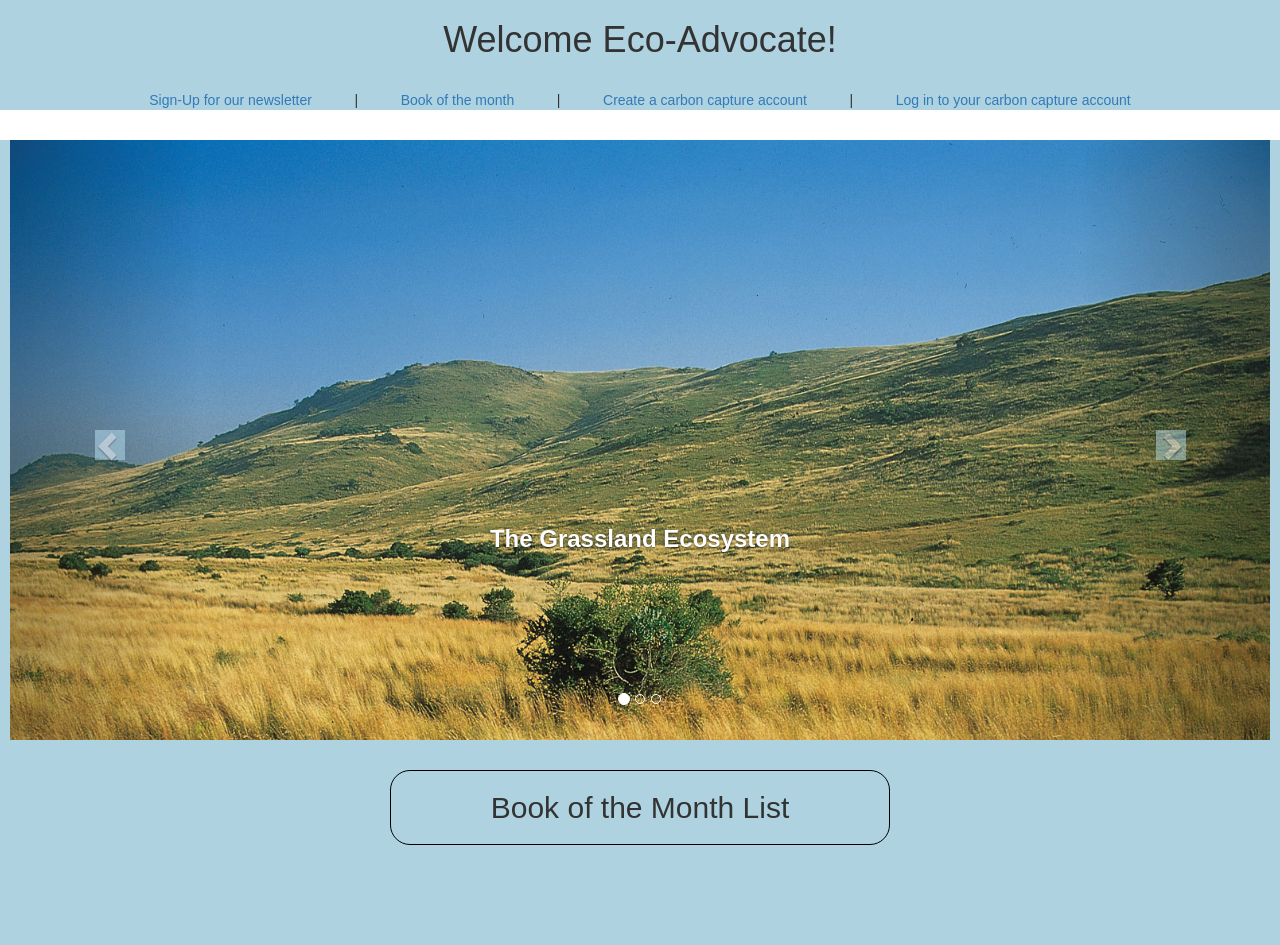
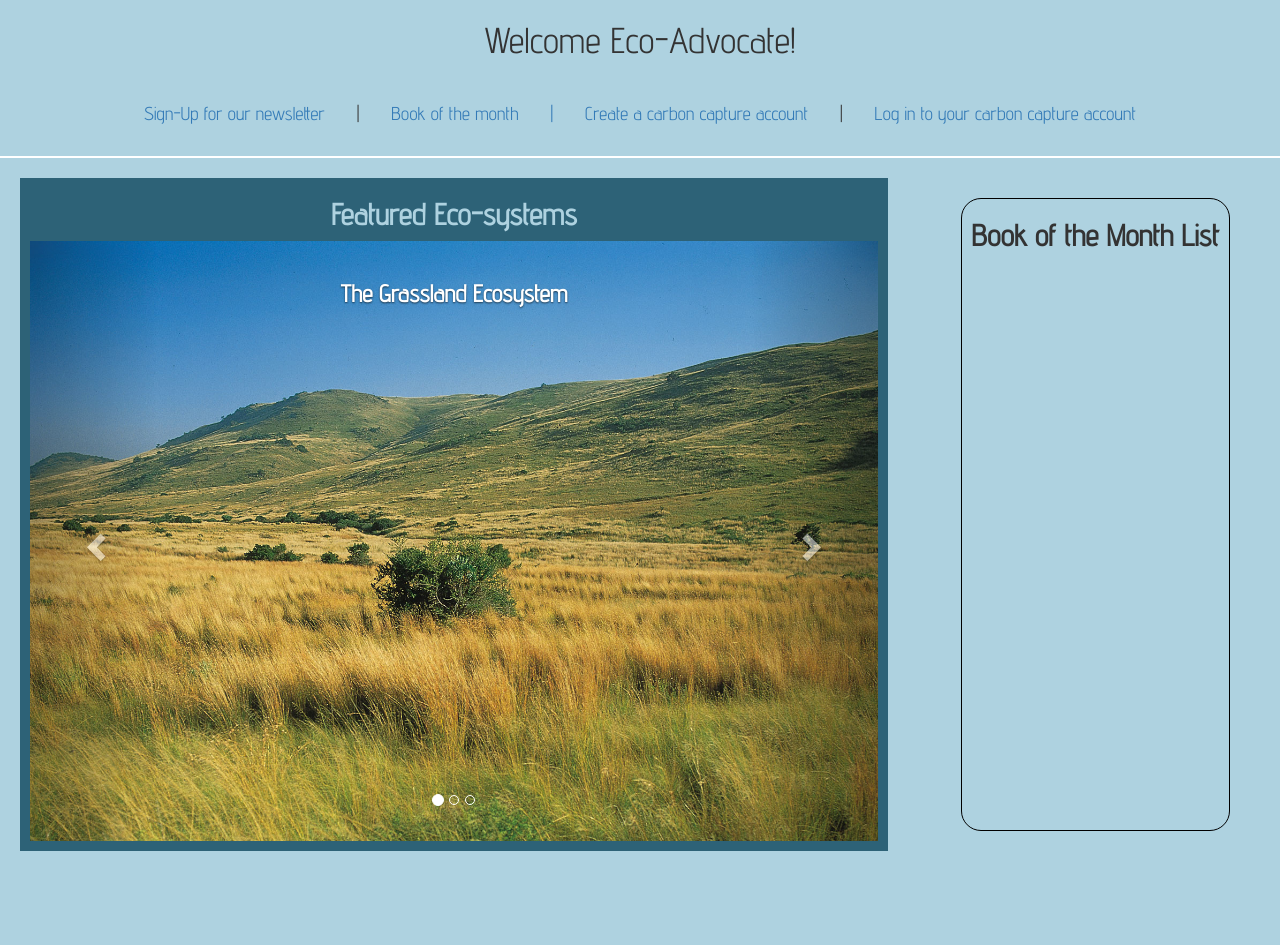
Before and after one commit to sssdelga/ecoeducation, a Django app: template ecoed_app/templates/index.html in a window 1280 px wide. After the commit the page ends 851 px from the top, so only its background shows below. Run offline with Django 3.2, Linux system fonts and the light colour scheme; the template is opened without the code that fills it, so the values that code supplies are empty; some libraries are stand-ins or nearby versions.

Commit message:
finalized main page carousel and js alert

```diff
--- /dev/null
+++ b/ecoed_app/static/js/script.js
@@ -0,0 +1,3 @@
+function noBook() {
+    alert('There is no new book of the month posted yet!');
+}
--- a/ecoed_app/static/style.css
+++ b/ecoed_app/static/style.css
@@ -2,7 +2,7 @@
     padding: 0px;
     margin: 0px;
     background-color: rgb(174, 210, 224);
-    font-family:sans-serif;
+    font-family:'Advent Pro', sans-serif;
 }
 
 h1{
@@ -16,15 +16,31 @@ h1{
         list-style-type: none;
         display: flex;
         justify-content: space-around;
-    margin: 30px 10%;
+        padding: 30px 10%;
+        margin: 0px;
+        border-bottom: 2px solid white;
     }
     #menu_bar li{
         display: inline-block;
+        font-size: 14pt;
     }
 
 #body{
-    background-color: rgb(174, 210, 224);
+    display: flex;
+    justify-content: space-between;
+    padding: 20px;
 }
+#body_main{
+    width: 70%;
+    background-color: rgb(45, 98, 119);
+}
+    #body_main h2{
+        font-weight: bolder;
+        text-align: center;
+        background-color: rgb(45, 98, 119);
+        color:rgb(174, 210, 224);
+    }
+
     #ecosystem_hl{
         margin: 10px;
     }
@@ -34,30 +50,35 @@ h1{
         .item img{
             height: 500px;
         }
-.carousel-indicators{
+        .carousel-indicators, .carousel-control span{
             background-color: transparent;
         }
         .carousel-caption, .carousel-caption h3{
             background-color: transparent;
-    padding-bottom: 800px;
             font-weight:bolder;
+        }
+        .carousel-caption {
+            position: relative;
+            left: 0;
+            top: 0;
         }
 
 
 #book_list_parent{
     display: flex;
     justify-content: space-around;
+    margin: 0px 30px;
 }
     #book_list{
         border: 1px solid black;
         border-radius: 20px;
         padding: 10px;
-    width: 500px;
         text-align: center;
-    font-weight:lighter;
         font-size: 14pt;
-    margin:20px 0px 100px;
+        margin:20px 0px;
     }
     #book_list h2{
         margin-top: 10px;
+        font-weight: bolder;
+        padding-bottom: 15px;
     }
--- a/ecoed_app/templates/index.html
+++ b/ecoed_app/templates/index.html
@@ -7,6 +7,7 @@
     <title>Eco Education</title>
     {% load static %}
     <link rel='stylesheet' href='{% static "style.css" %}'>
+    <link href='https://fonts.googleapis.com/css?family=Advent Pro' rel='stylesheet'>
     <meta name="viewport" content="width=device-width, initial-scale=1">
     {# Latest compiled and minified CSS #}
     <link rel="stylesheet" href="https://maxcdn.bootstrapcdn.com/bootstrap/3.4.1/css/bootstrap.min.css">
@@ -14,6 +15,8 @@
     <script src="https://ajax.googleapis.com/ajax/libs/jquery/3.5.1/jquery.min.js"></script>
     {# Latest compiled JavaScript #}
     <script src="https://maxcdn.bootstrapcdn.com/bootstrap/3.4.1/js/bootstrap.min.js"></script>
+    {# my functions #}
+    <script src="{% static 'js/script.js' %}"></script>
 </head>
 <body>
     <div id='header'>
@@ -22,7 +25,13 @@
             <ul>
                 <li><a href='/ecoed/subscribe'>Sign-Up for our newsletter</a></li>
                 <li>|</li>
-                <li><a href='/ecoed/books/{{book_otm.id}}'>Book of the month</a></li>
+                <li>
+                    {% for m_book in book_otm %}
+                        <a href='/ecoed/books/{{book_otm.id}}'>Book of the month</a>
+                    {% empty %}
+                        <a onclick='noBook()'>Book of the month</button>
+                    {% endfor %}
+                </li>
                 <li>|</li>
                 {% if request.session.user_id %}
                     <li><a href='/ecoed/hello/friend'>Go to your user page</a></li>
@@ -37,6 +46,8 @@
         </div>
     </div>
     <div id='body'>
+        <div id='body_main'>
+            <h2>Featured Eco-systems</h2>
             <div id='ecosystem_hl' class='carousel slide' data-ride='carousel'>
                 {# indicators #}
                 <ol class='carousel-indicators'>
@@ -47,20 +58,20 @@
                 {# slide wrapper #}
                 <div class='carousel-inner'>
                     <div class='item active'>
-                    <img src='{% static "img/carousel/grassland.jpg" %}' alt='Grassland Ecosystem' height='500'>
-                    <div class='carousel-caption'>
+                        <img class='d-block w-100' src='{% static "img/carousel/grassland.jpg" %}' alt='Grassland Ecosystem' height='500'>
+                        <div class='carousel-caption d-none d-md-block'>
                             <h3>The Grassland Ecosystem</h3>
                         </div>
                     </div>
                     <div class='item'>
-                    <img src='{% static "img/carousel/freshwater.jpg" %}' alt='Freshwater Ecosystem'>
-                    <div class='carousel-caption'>
+                        <img class='d-block w-100' src='{% static "img/carousel/freshwater.jpg" %}' alt='Freshwater Ecosystem'>
+                        <div class='carousel-caption d-none d-md-block'>
                             <h3>The Freshwater Ecosystem</h3>
                         </div>
                     </div>
                     <div class='item'>
-                    <img src='{% static "img/carousel/tundra.jpg" %}' alt='Frozen Tundra Ecosystem'>
-                    <div class='carousel-caption'>
+                        <img class='d-block w-100' src='{% static "img/carousel/tundra.jpg" %}' alt='Frozen Tundra Ecosystem'>
+                        <div class='carousel-caption d-none d-md-block'>
                             <h3>The Frozen Tundra Ecosystem</h3>
                         </div>
                     </div>
@@ -75,6 +86,7 @@
                     <span class='sr-only'>Next</span>
                 </a>
             </div>
+        </div>
         <div id='book_list_parent'>
             <div id='book_list'>
                 <h2>Book of the Month List</h2>
```
Also changed, not shown: ecoed_app/views.py (+6 -1 lines). Lines whose indentation alone changed are shown as unchanged.
